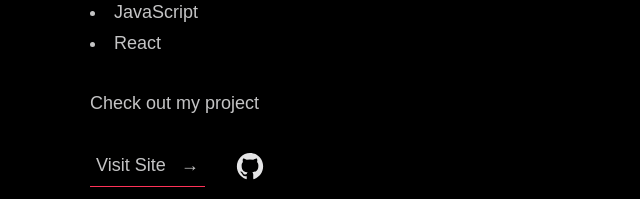
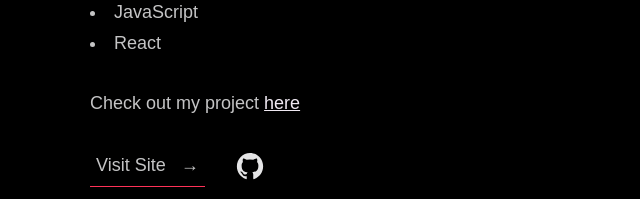
Before and after one commit to samuelevi/Portf, a plain HTML site: page index.html in a window 1280 px wide. Shown: the part 2091-2290 px from the top of the page, 0-640 px from the left. Drawn offline with Linux system fonts and the light colour scheme; files whose address does not match are found by name; a web font is replaced by a local one.

Commit message:
Update index.html
ya

```diff
--- a/index.html
+++ b/index.html
@@ -81,7 +81,7 @@
                 <li>Python</li>
                 <li>Django</li> -->
               </ul>
-              <p>Check out my project <a href="https://github.com/samuelevi/Tech-studio" class="text-decoration-none"></a></p>
+              <p>Check out my project <a href="https://github.com/samuelevi/Tech-studio" class="text-decoration-none">here</a></p>
 
               <div class="work__links">
                 <a href="https://github.com/samuelevi" target="_blank" class="link__text">
```
